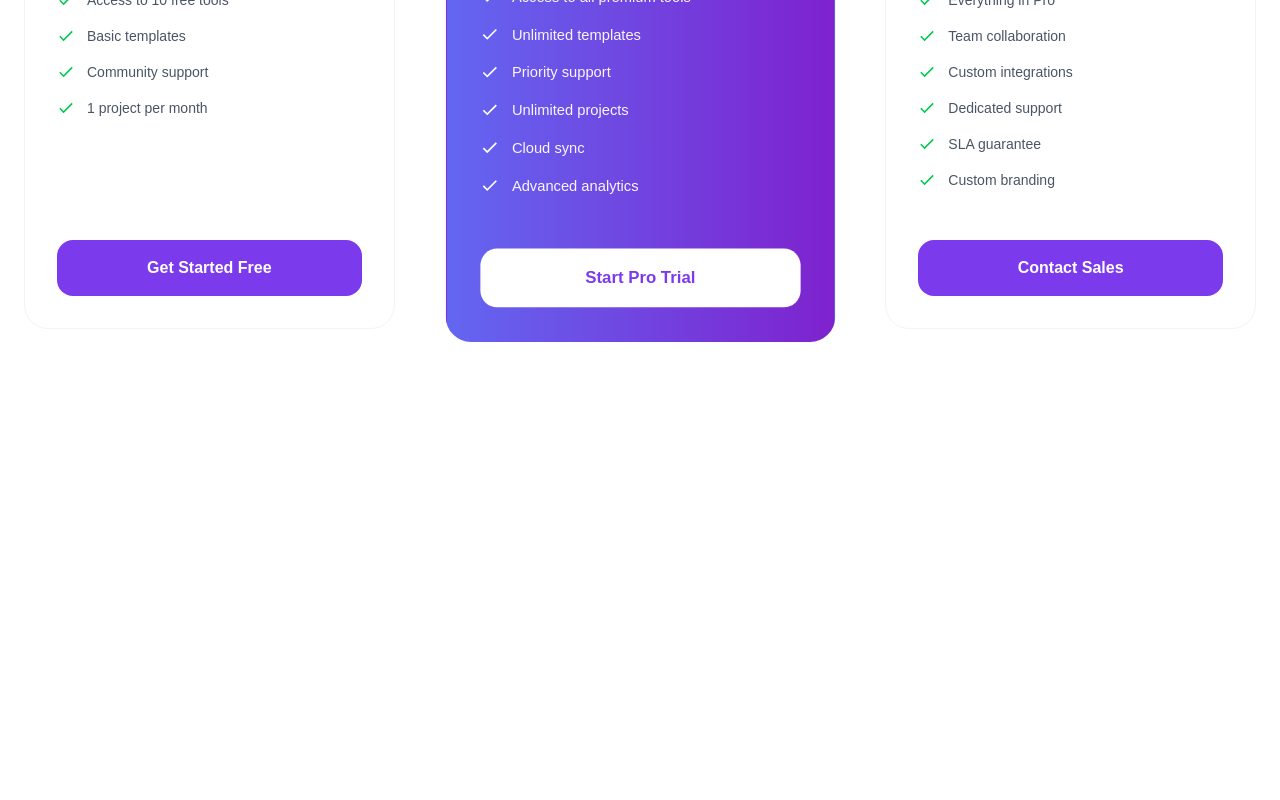
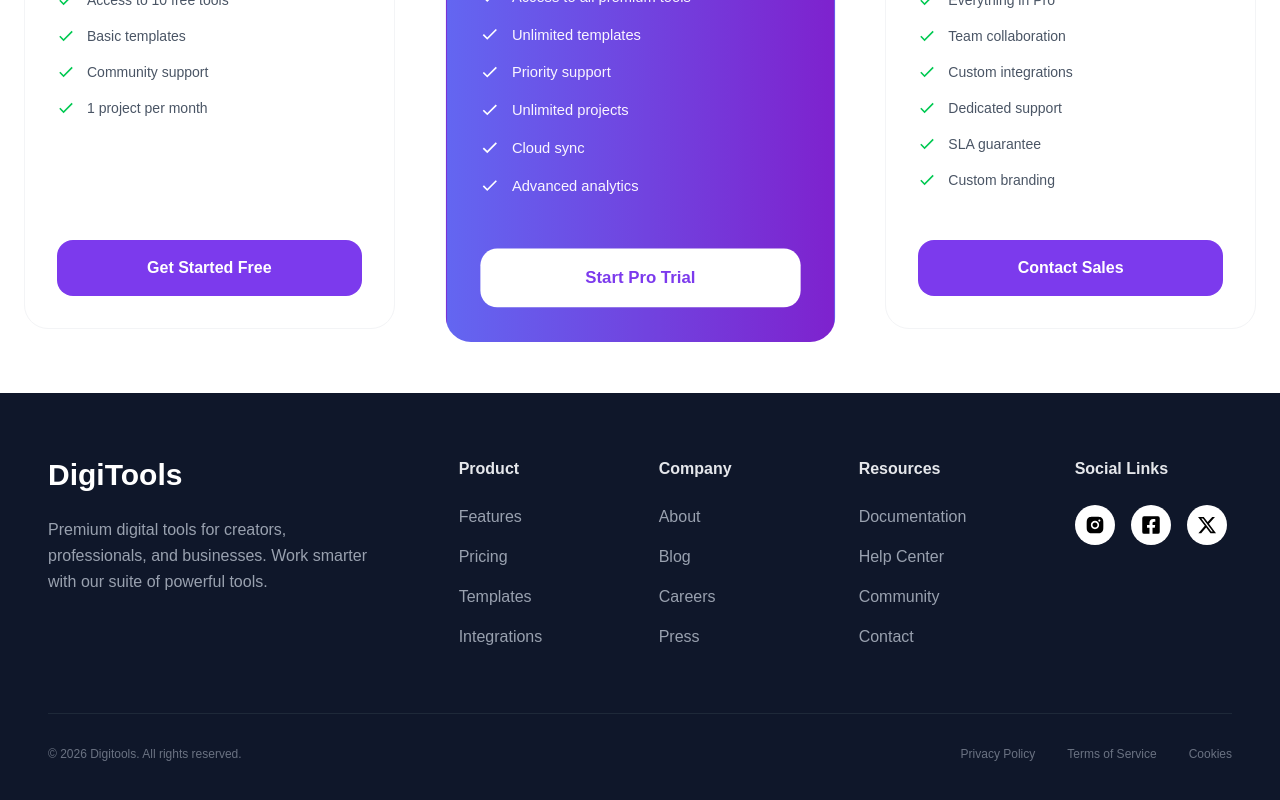
Before and after one commit to shakirhussaindev/Digital-Tools, a React (Vite) app: page / in a window 1280 px wide. Shown: the part 3620-4420 px from the top of the page. Before the commit the page ends 4013 px from the top, so only its background shows below. Built offline with nearby package versions, Linux system fonts and the light colour scheme.

Commit message:
added footer part

```diff
--- a/index.html
+++ b/index.html
@@ -2,9 +2,9 @@
 <html lang="en" data-theme="light">
   <head>
     <meta charset="UTF-8" />
-    <link rel="icon" type="image/svg+xml" href="/favicon.svg" />
+    <link rel="icon" type="image/svg+xml" href="/d.png" />
     <meta name="viewport" content="width=device-width, initial-scale=1.0" />
-    <title>digital-tools</title>
+    <title>Digital Tools</title>
   </head>
   <body>
     <div id="root"></div>
--- a/src/App.jsx
+++ b/src/App.jsx
@@ -5,6 +5,7 @@ import Stat from './components/stat/Stat';
 import Tools from './components/tools/Tools';
 import GetStarted from './components/GetStarted';
 import Pricing from './components/pricing/Pricing';
+import Footer from './components/Footer';
 
 const productsFetch = async () => {
   const res = await fetch("/products.json")
@@ -25,6 +26,7 @@ const App = () => {
       </Suspense>
       <GetStarted/>
       <Pricing/>
+      <Footer/>
     </div>
   );
 };
--- /dev/null
+++ b/src/components/Footer.jsx
@@ -0,0 +1,105 @@
+import React from "react";
+import { FaFacebookSquare } from "react-icons/fa";
+import { FaXTwitter } from "react-icons/fa6";
+import { RiInstagramFill } from "react-icons/ri";
+
+const Footer = () => {
+  const footerLinks = [
+    {
+      title: "Product",
+      links: ["Features", "Pricing", "Templates", "Integrations"],
+    },
+    {
+      title: "Company",
+      links: ["About", "Blog", "Careers", "Press"],
+    },
+    {
+      title: "Resources",
+      links: ["Documentation", "Help Center", "Community", "Contact"],
+    },
+  ];
+
+  return (
+    <footer className="bg-[#0f172a] text-white py-16 px-6 md:px-12">
+      <div className="max-w-7xl mx-auto">
+        <div className="grid grid-cols-1 md:grid-cols-2 lg:grid-cols-10 xl:grid-cols-12 gap-12 mb-16">
+          {/* Brand Section */}
+          <div className="md:col-span-4">
+            <h2 className="text-3xl font-bold mb-6">DigiTools</h2>
+            <p className="text-gray-400 text-md leading-relaxed max-w-xs">
+              Premium digital tools for creators, professionals, and businesses.
+              Work smarter with our suite of powerful tools.
+            </p>
+          </div>
+
+          {/* Links Sections */}
+          <div className="md:col-span-6 grid grid-cols-2 md:grid-cols-3 gap-8">
+            {footerLinks.map((group) => (
+              <div key={group.title}>
+                <h4 className="font-semibold mb-6 text-gray-200">
+                  {group.title}
+                </h4>
+                <ul className="space-y-4">
+                  {group.links.map((link) => (
+                    <li
+                      key={link}
+                      className="text-gray-400 hover:text-white transition-colors text-md"
+                    >
+                      {link}
+                    </li>
+                  ))}
+                </ul>
+              </div>
+            ))}
+          </div>
+
+          {/* Social Links */}
+          <div className="lg:col-span-2">
+            <h4 className="font-semibold mb-6 text-gray-200">Social Links</h4>
+            <div className="flex gap-4">
+              <a
+                href="https://instagram.com"
+                target="blank"
+                className="w-10 h-10 bg-white text-xl text-black rounded-full flex items-center justify-center hover:bg-gray-200 transition-colors"
+              >
+                <RiInstagramFill />
+              </a>
+              <a
+                href="https://facebook.com"
+                target="blank"
+                className="w-10 h-10 bg-white text-xl text-black rounded-full flex items-center justify-center hover:bg-gray-200 transition-colors"
+              >
+                <FaFacebookSquare />
+              </a>
+              <a
+                href="https://x.com"
+                target="blank"
+                className="w-10 h-10 bg-white text-xl text-black rounded-full flex items-center justify-center hover:bg-gray-200 transition-colors"
+              >
+                <FaXTwitter />
+              </a>
+            </div>
+          </div>
+        </div>
+
+        {/* Bottom Bar */}
+        <div className="pt-8 border-t border-gray-800 flex md:row gap-4 justify-between items-center text-xs text-gray-500">
+          <p>© 2026 Digitools. All rights reserved.</p>
+          <div>
+            <ul className="flex gap-8">
+              <li className="hover:text-white transition-colors">
+                Privacy Policy
+              </li>
+              <li className="hover:text-white transition-colors">
+                Terms of Service
+              </li>
+              <li className="hover:text-white transition-colors">Cookies</li>
+            </ul>
+          </div>
+        </div>
+      </div>
+    </footer>
+  );
+};
+
+export default Footer;
--- a/src/components/pricing/Pricing.jsx
+++ b/src/components/pricing/Pricing.jsx
@@ -61,7 +61,7 @@ const Pricing = () => {
         </div>
 
         {/* Pricing Grid */}
-        <div className="grid grid-cols-1 md:grid-cols-3 gap-15 items-center">
+        <div className="grid grid-cols-1 md:grid-cols-2 lg:grid-cols-3 gap-15 items-center">
           {pricingData.map((item, index) => (
             <PricingCard key={index} {...item} />
           ))}
```
Also changed, not shown: public/d.png (added).
